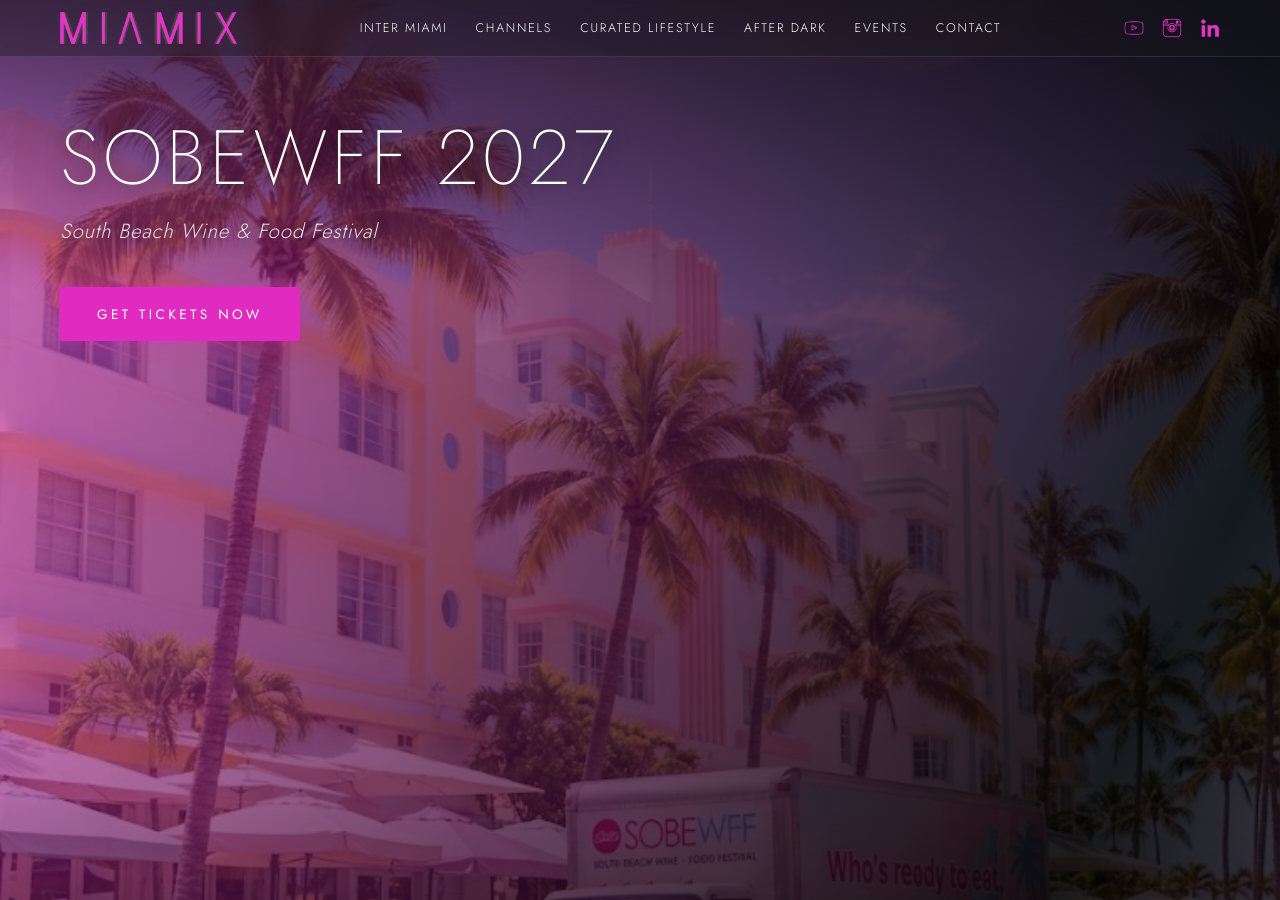
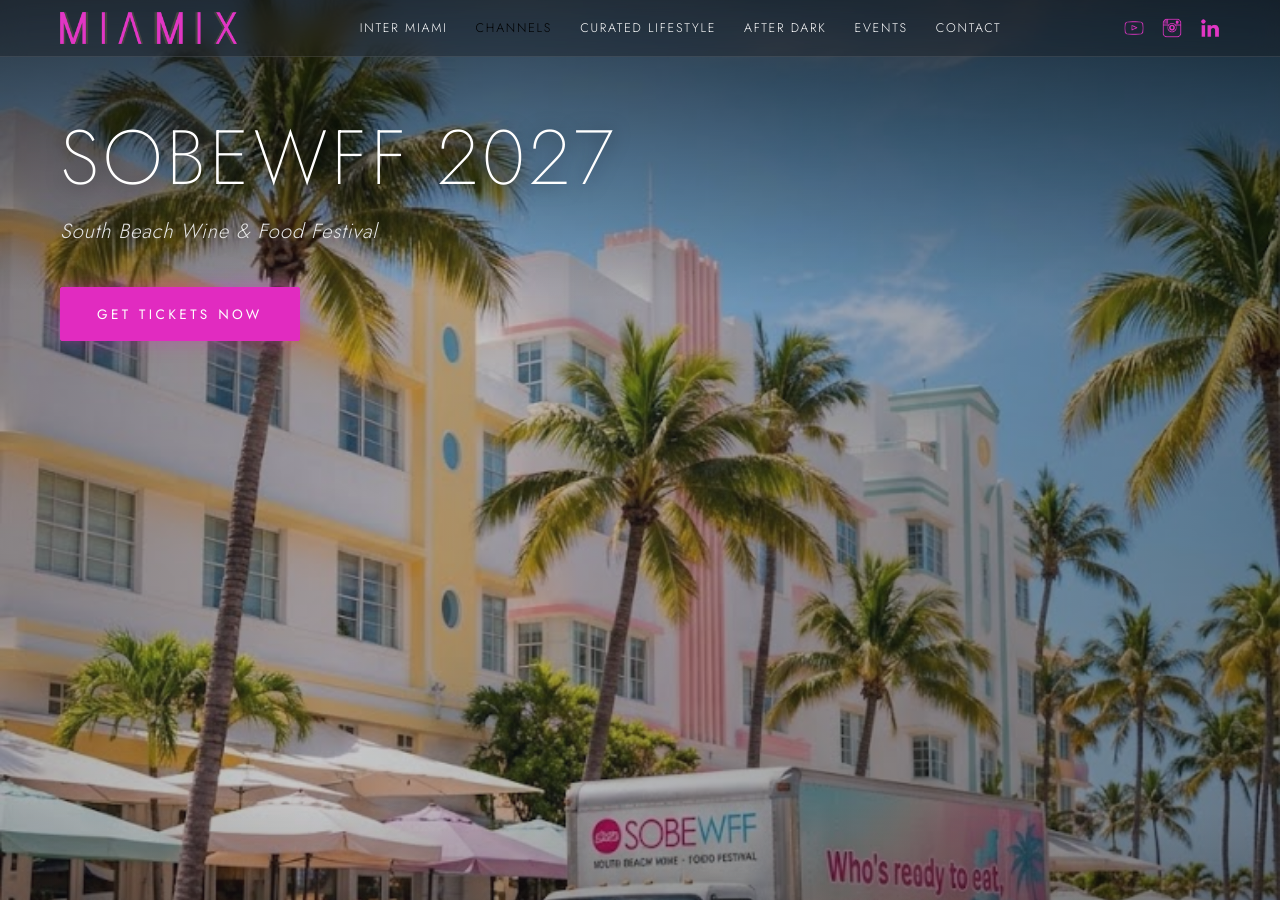
Before and after one commit to MIAMIX-io/MIAMIX.VIP-Site, a Jekyll site: the page built from index.html, in a window 1280 px wide and 900 px high. Built offline with Jekyll 4.4.1, drawn with Linux system fonts in a browser that asks for light colours.

Commit message:
Update site.css

```diff
--- a/assets/css/site.css
+++ b/assets/css/site.css
@@ -1,4 +1,4 @@
-/* MIAMIX shared chrome: base, header/nav, footer. Used via _includes.
+#/* MIAMIX shared chrome: base, header/nav, footer. Used via _includes.
    Direction: razor-thin Jost, deep black / stone grey, brand pink for accents, borders and glow. */
 :root {
     --primary-pink: #E12BC0;
@@ -260,34 +260,3 @@
   0%, 100% { transform: translateY(0); }
   50% { transform: translateY(-6px); }
 }
-
-/* === HERO - PINK / BLACK FLOATING GRADIENT - ALL HERO TYPES - LAST IN site.css === */
-.hero::before,
-.channel-hero::before,
-[class*="channel-hero"]::before,
-[class*="hero-band"]::before,
-.band::before {
-  content: "" !important;
-  position: absolute !important;
-  inset: 0 !important;
-  z-index: 1 !important;
-  background: linear-gradient(
-    115deg,
-    rgba(225,43,192,0.55) 0%,
-    rgba(0,0,0,0.88) 28%,
-    rgba(225,43,192,0.32) 52%,
-    rgba(0,0,0,0.92) 78%,
-    rgba(225,43,192,0.50) 100%
-  ) !important;
-  background-size: 300% 300% !important;
-  animation: heroGradientFloat 12s ease-in-out infinite !important;
-}
-.hero, .channel-hero, [class*="channel-hero"] { position: relative; overflow: hidden; }
-.hero-content, .channel-hero-content { position: relative; z-index: 2; }
-@keyframes heroGradientFloat {
-  0%, 100% { background-position: 0% 50%; }
-  50% { background-position: 100% 50%; }
-}
-@media (prefers-reduced-motion: reduce) {
-  iframe[src*="youtube"], .hero::before, .channel-hero::before { animation: none !important; }
-}
```
